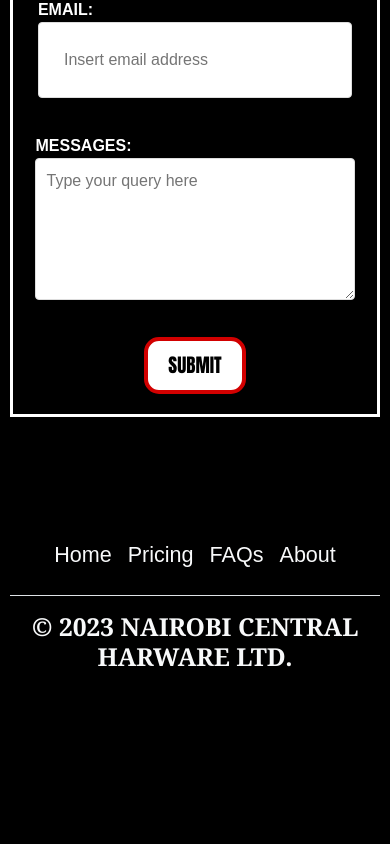
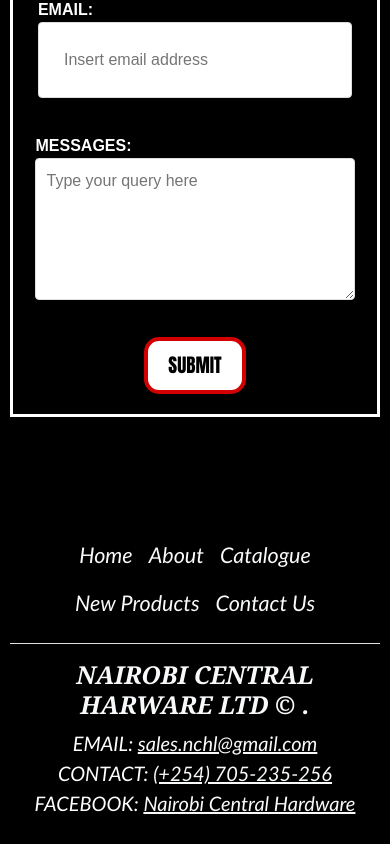
Before and after one commit to mjainamshah/REACT-FINAL-PROJECT-PHASE2, a React (Create React App) app in the folder product-catalogue/: page /contact in a window 390 px wide. Shown: the part 1446-2290 px from the top of the page. Before the commit the page ends 2151 px from the top, so only its background shows below. Built offline with nearby package versions, Linux system fonts and the light colour scheme.

Commit message:
RESPONSIVE FOOTER

```diff
--- a/package.json
+++ /dev/null
@@ -1,5 +0,0 @@
-{
-  "dependencies": {
-    "axios": "^1.6.0"
-  }
-}
--- a/product-catalogue/db.json
+++ b/product-catalogue/db.json
@@ -19,14 +19,14 @@
     {
       "id": 3,
       "title": "HAND CHISEL",
-      "price": 250,
+      "price": "275",
       "rating": "⭐⭐⭐⭐⭐",
       "description": "Most common used tool for CARRVING & SHAPING hard materials such as Wood, Stone, & Metal!",
       "image": "https://scontent.fnbo9-1.fna.fbcdn.net/v/t39.30808-6/338961986_586719943192638_3171367640647684340_n.jpg?_nc_cat=104&ccb=1-7&_nc_sid=5f2048&_nc_eui2=AeHxRdm-RJ6SiOIPy2NxzUFyFNrq08aBZAwU2urTxoFkDKnCZrqIY4qgDWWhteHGKS0&_nc_ohc=Ni4uOXrngnAAX-kpIdz&_nc_pt=5&_nc_zt=23&_nc_ht=scontent.fnbo9-1.fna&oh=00_AfAD8Eulh8CY7V2yYwaglY4MXO6x-QOjb8Yy72sUrOBW3Q&oe=654DFF6D"
     },
     {
       "id": 4,
-      "title": "PADLOCKS",
+      "title": "MINDY PADLOCKS",
       "price": 450,
       "rating": "⭐⭐⭐⭐⭐",
       "description": "Introducing the ultimate security solution that stands strong in an uncertain world. Our MINDY Padlocks are not just locks; they are a promise of unwavering protection and peace of mind.",
--- a/product-catalogue/src/App.css
+++ b/product-catalogue/src/App.css
@@ -355,6 +355,12 @@
   font-family: Georgia, 'Times New Roman', Times, serif;
 }
 
+#footerStyling {
+  font-family: 'Gill Sans', 'Gill Sans MT', Calibri, 'Trebuchet MS', sans-serif;
+  font-size: 20px;
+  font-style: italic;
+}
+
 @media (max-width: 768px) {
   .container {
     padding: 10px;
--- a/product-catalogue/src/components/Footer.js
+++ b/product-catalogue/src/components/Footer.js
@@ -1,22 +1,53 @@
-import React from 'react'
+import React from 'react';
 
 export default function Footer() {
-
   return (
     <>
       <div id="footerBackground">
-        <div className="container">
-          <footer className="py-2 my-2 text-dark">
+        <div id="footerStyling" className="container">
+          <footer className="py-2 my-2">
             <ul className="nav justify-content-center border-bottom pb-3 mb-3 text-light">
-              <li className="nav-item"><a href="#" className="nav-link px-2 text-light fw-normal fs-4">Home</a></li>
-              <li className="nav-item"><a href="#" className="nav-link px-2 text-light fw-normal fs-4">Pricing</a></li>
-              <li className="nav-item"><a href="#" className="nav-link px-2 text-light fw-normal fs-4">FAQs</a></li>
-              <li className="nav-item"><a href="#" className="nav-link px-2 text-light fw-normal fs-4">About</a></li>
+              <li className="nav-item">
+                <a href="/" className="nav-link px-2 text-light fw-normal fs-4">
+                  Home
+                </a>
+              </li>
+              <li className="nav-item">
+                <a href="/about" className="nav-link px-2 text-light fw-normal fs-4">
+                  About
+                </a>
+              </li>
+              <li className="nav-item">
+                <a href="/Catalogue" className="nav-link px-2 text-light fw-normal fs-4">
+                  Catalogue
+                </a>
+              </li>
+              <li className="nav-item">
+                <a href="/AddProduct" className="nav-link px-2 text-light fw-normal fs-4">
+                  New Products
+                </a>
+              </li>
+              <li className="nav-item">
+                <a href="/Contact" className="nav-link px-2 text-light fw-normal fs-4">
+                  Contact Us
+                </a>
+              </li>
             </ul>
-            <h2 className="footerTitle text-center text-light fw-bold">© 2023 NAIROBI CENTRAL HARWARE LTD.</h2>
+            <div className="text-center">
+              <h2 className="footerTitle text-light fw-bold">NAIROBI CENTRAL HARWARE LTD © .</h2>
+              <p>
+                EMAIL: <a href="mailto:sales.nchl@gmail.com" className="text-light">sales.nchl@gmail.com</a>
+              </p>
+              <p>
+                CONTACT: <a href="tel:+254705235256" className="text-light">(+254) 705-235-256</a>
+              </p>
+              <p>
+                FACEBOOK: <a href="https://web.facebook.com/nairobicentralhardware" className="text-light">Nairobi Central Hardware</a>
+              </p>
+            </div>
           </footer>
         </div>
       </div>
     </>
-  )
+  );
 }
--- a/product-catalogue/src/pages/About.js
+++ b/product-catalogue/src/pages/About.js
@@ -2,13 +2,13 @@
 import img6 from '../images/img6.jpg'
 
 export default function About() {
-    return (
-      <div className="container">
+  return (
+    <div className="container">
       <h1 id="landingTitle">ABOUT US</h1>
 
       <div className="row align-items-center">
         <div className="col-md-6 text-center">
-          <img src={img6} alt="Image loading..."  id="landingImage"  />
+          <img src={img6} alt="Image loading..." id="landingImage" />
         </div>
         <div className="col-md-6">
           <p id="landingText" className="text-white fst-italic text-center px-5">
--- a/product-catalogue/src/pages/Contact.js
+++ b/product-catalogue/src/pages/Contact.js
@@ -18,10 +18,10 @@
           </p>
           <br />
           <p className="contact-strong">
-            <strong>Sales Email:</strong> <br/> sales.nchl@gmail.com
+            <strong>Sales Email:</strong> <br /> sales.nchl@gmail.com
           </p>
           <p className="contact-strong">
-            <strong>Finance Email:</strong> <br/> finance.nchl@gmail.com
+            <strong>Finance Email:</strong> <br /> finance.nchl@gmail.com
           </p>
           <p className="contact-strong">
             <strong>Human Resources Email:</strong> humanresource.nchl@gmail.com
--- a/product-catalogue/src/pages/SingleProduct.js
+++ b/product-catalogue/src/pages/SingleProduct.js
@@ -16,13 +16,10 @@
 
   const handleEdit = () => {
     setIsEditing(true);
-    // Copy the current product to the editedProduct state
     setEditedProduct({ ...product });
   };
 
   const handleSave = () => {
-    // Make an API call to update the product with editedProduct data
-    // Update the product state with the response from the API call
     axios.put(`http://localhost:3001/products/${productId}`, editedProduct)
       .then(response => {
         setProduct(response.data);
@@ -75,7 +72,7 @@
                   id="editRating"
                   value={editedProduct.rating || ""}
                   onChange={(e) => setEditedProduct({ ...editedProduct, rating: e.target.value })}
-      style={{ color: 'black' }} // Add this line for black text
+                  style={{ color: 'black' }}
                 />
                 <label htmlFor="editPrice">Price:</label>
                 <input
@@ -83,14 +80,14 @@
                   id="editPrice"
                   value={editedProduct.price || ""}
                   onChange={(e) => setEditedProduct({ ...editedProduct, price: e.target.value })}
-      style={{ color: 'black' }} // Add this line for black text
+                  style={{ color: 'black' }}
                 />
                 <label htmlFor="editDescription">Description:</label>
                 <textarea
                   id="editDescription"
                   value={editedProduct.description || ""}
                   onChange={(e) => setEditedProduct({ ...editedProduct, description: e.target.value })}
-      style={{ color: 'black' }} // Add this line for black text
+                  style={{ color: 'black' }}
                 />
                 <button className="btn btn-primary" onClick={handleSave}>Save</button>
               </div>
```
Also changed, not shown: product-catalogue/src/components/Navbar.js (line endings or trailing spaces), product-catalogue/src/pages/UpdateProduct.js (deleted), 1 other file (tests, documents, lock files or other folders). Lines whose indentation alone changed are shown as unchanged.
